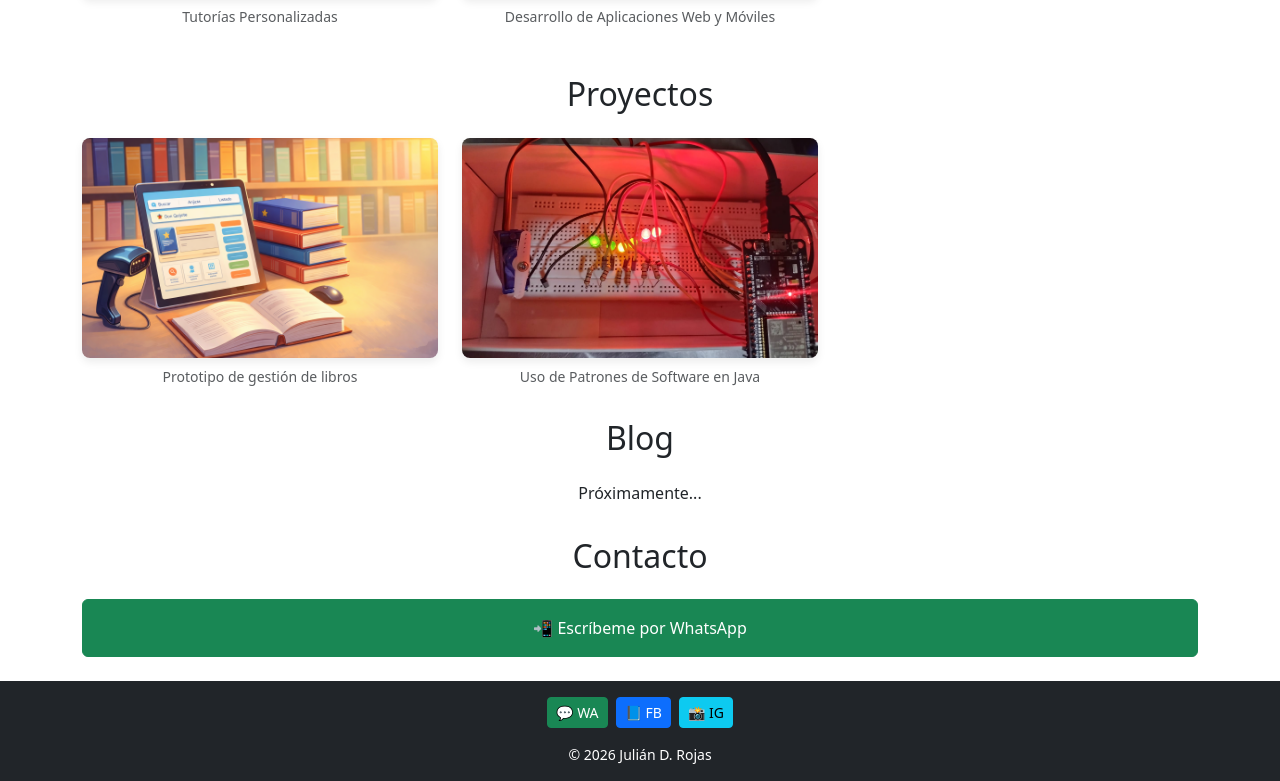
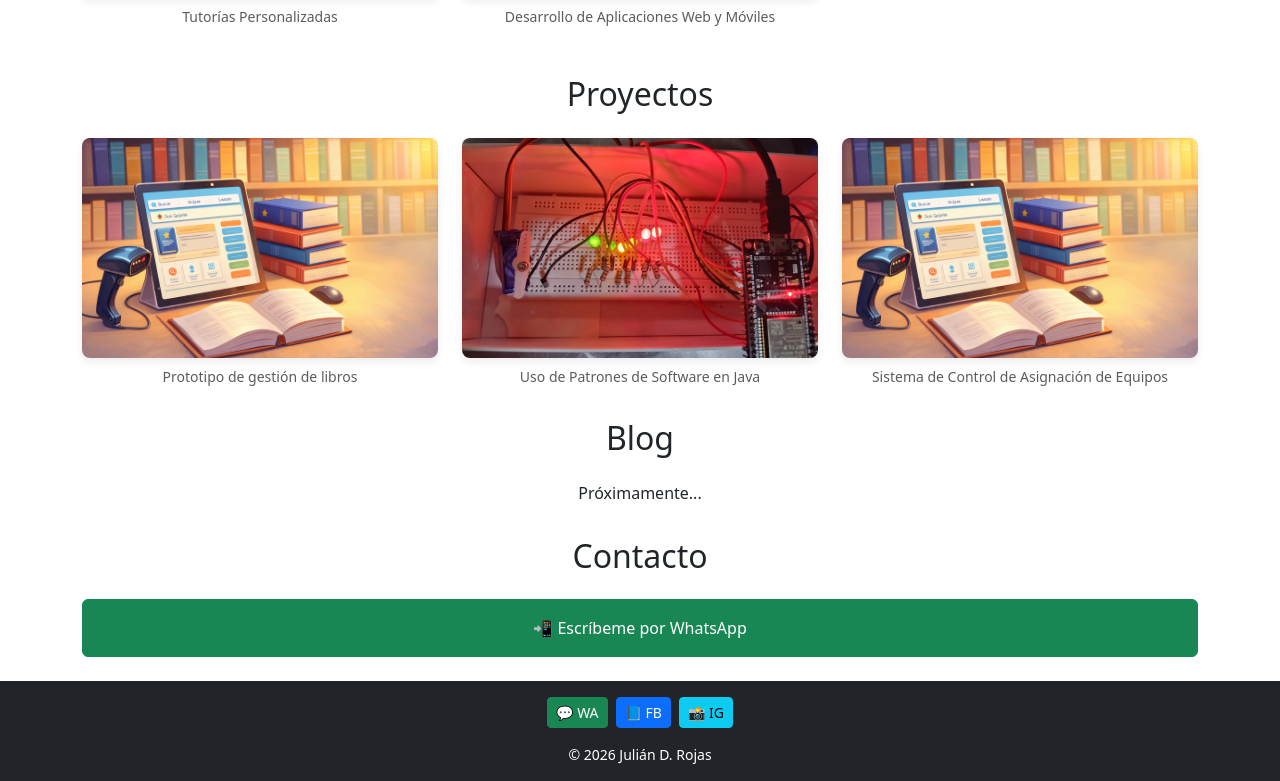
Before and after one commit to juliandrojas/pagina_personal_vercel, a React (Vite) app: page / in a window 1280 px wide. Shown: the part 1703-2484 px from the top of the page. Built offline with nearby package versions, Linux system fonts and the light colour scheme.

Commit message:
add("SICAE-Petrocasinos")

```diff
--- a/src/pages/Home.jsx
+++ b/src/pages/Home.jsx
@@ -47,6 +47,13 @@ export default function Home() {
       description: "Uso de Patrones de Software en Java",
       type: "proyecto",
       link: "https://github.com/juliandrojas/ProyectoSmartHomeExposicion",
+    },
+    {
+      src: "/img-biblioteca.png",
+      alt: "SICAE",
+      description: "Sistema de Control de Asignación de Equipos",
+      type: "proyecto",
+      link: "https://github.com/juliandrojas/SIGEC-Petrocasinos-frontend",
     },
   ];
   return (
```
